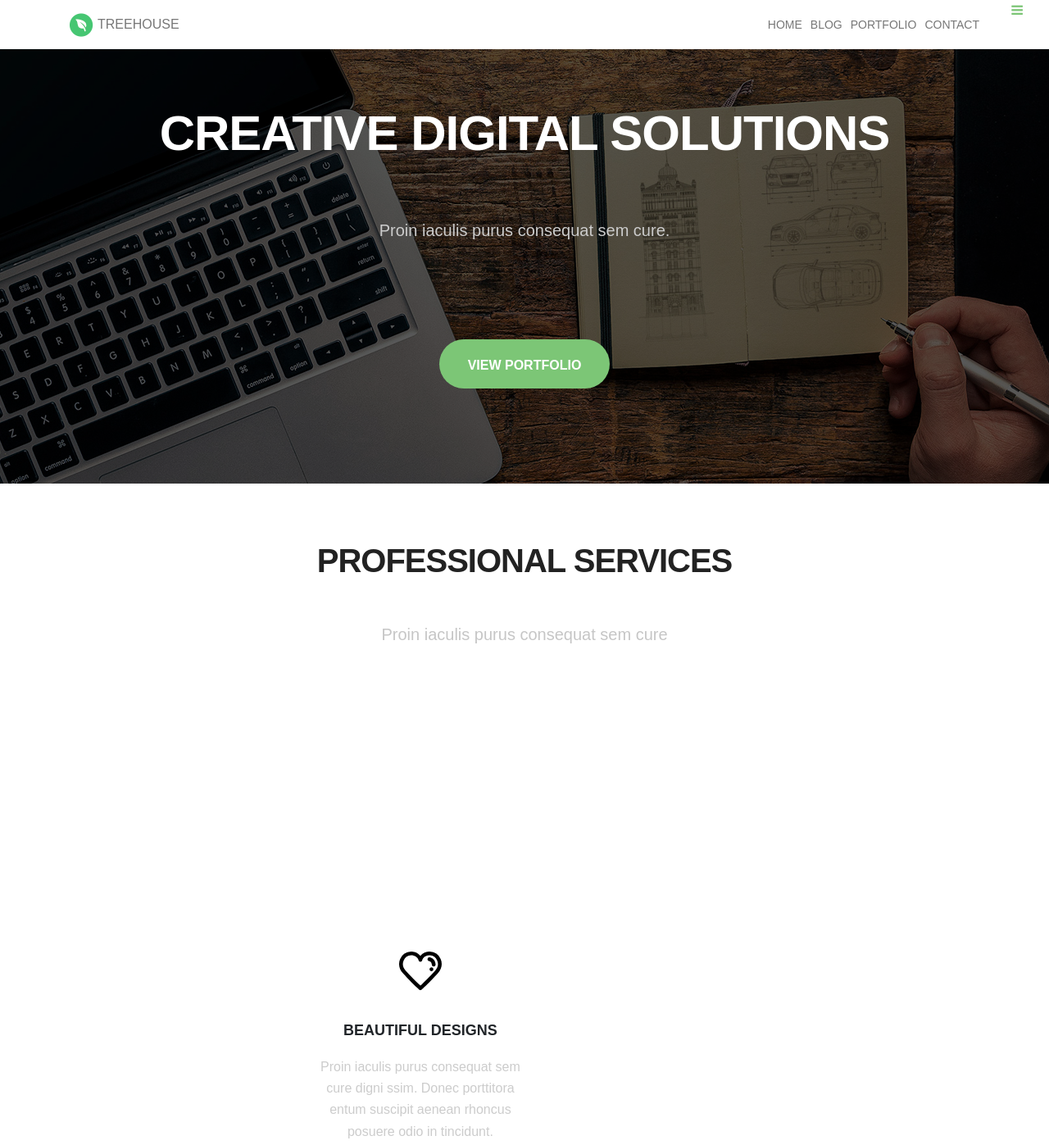
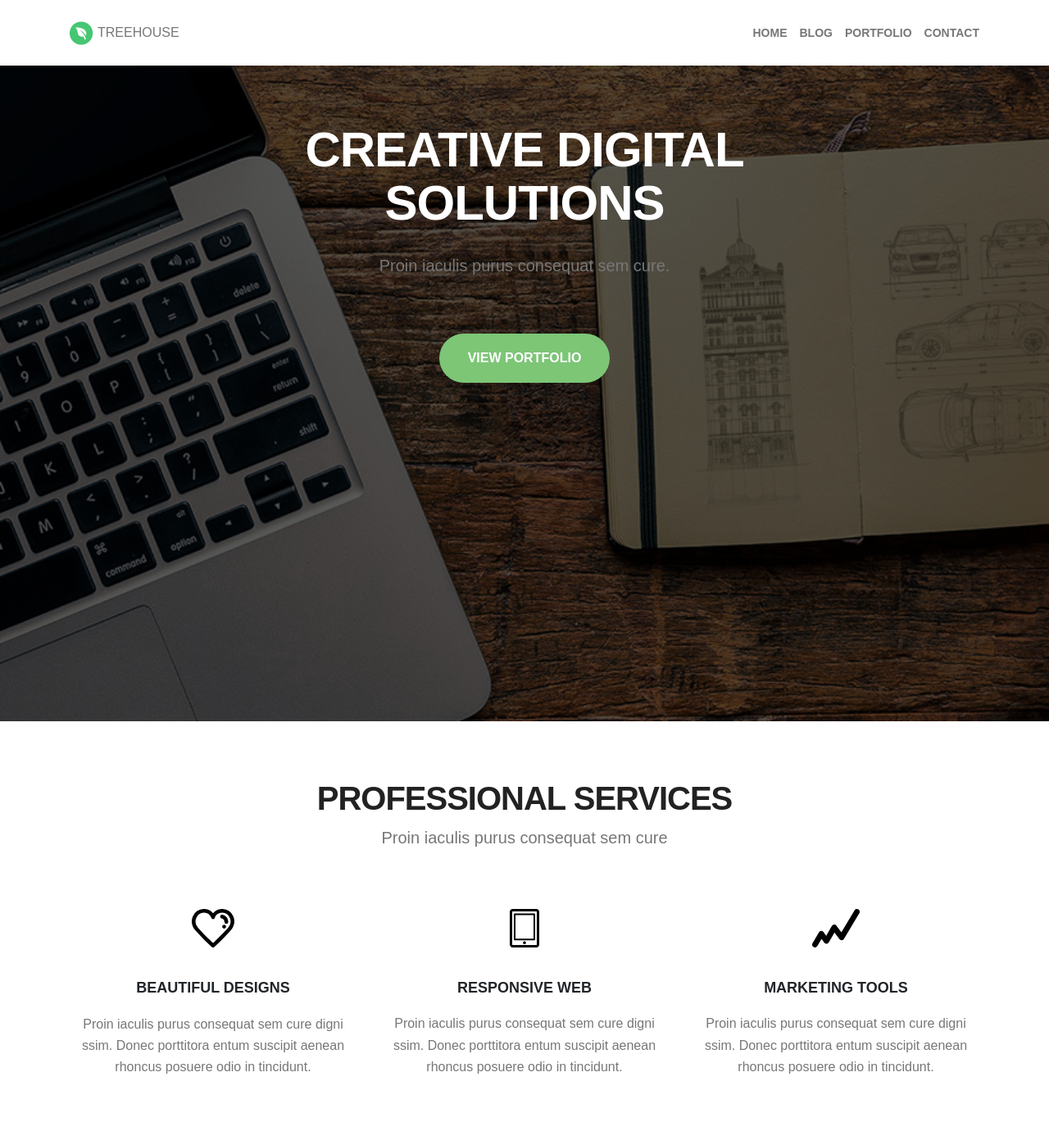
Before and after one commit to mikhail2013ru/Treehouse-Home, a website: page dist/index.html in a window 1280 px wide. Shown: the top 1397 px of the page at 82% size. Drawn offline with Linux system fonts and the light colour scheme.

Commit message:
adaptive

```diff
--- a/dist/index.html
+++ b/dist/index.html
@@ -38,27 +38,28 @@
 <header>
 	<div class="container">
 		<div class="row">
-			<div class="col-sm-4 col-md-3 d-flex">
-				<div class="logo-holder d-flex align-items-center">
+			<div class="col-md-3 col-sm-4 col-8 d-flex align-items-center">
+				<div class="logo d-flex align-items-center">
 					<a href="#">
-						<img src="img/leaf.png" alt="Treehouse-Home">
+						<img class="logo__img" src="img/leaf.png" alt="Treehouse-Home">
 					</a>
-					<p>Treehouse</p>
+					<p class="logo__name">Treehouse</p>
 				</div>
 			</div>
 
-			<div class="col-sm-8 col-md-9">
-				<nav class="navigation-holder visible-lg ">
-					<ul class="navigation-list d-flex justify-content-end align-items-center">
-						<li class="navigation-list__list-item"><a href="">home</a></li>
-						<li class="navigation-list__list-item"><a href="">blog</a></li>
-						<li class="navigation-list__list-item"><a href="">portfolio</a></li>
-						<li class="navigation-list__list-item"><a href="">contact</a></li>
+			<div class="col-md-9 col-sm-8 col-4">
+				<nav class="navigation visible-sm">
+					<ul class="navigation-list d-flex align-items-center justify-content-end">
+						<li class="navigation-list__item"><a class="navigation-list__text-item" href="">home</a></li>
+						<li class="navigation-list__item"><a class="navigation-list__text-item" href="">blog</a></li>
+						<li class="navigation-list__item"><a class="navigation-list__text-item" href="">portfolio</a></li>
+						<li class="navigation-list__item"><a class="navigation-list__text-item" href="">contact</a></li>
 					</ul>
 				</nav>
-				<nav class="m-menu-link"><i class="fa fa-bars"></i></nav>
+				<div class="m-menu-link"><i class="fa fa-bars"></i></div>
 			</div>
 		</div>
+
 	</div>
 </header>
 
@@ -66,13 +67,13 @@
 	<div class="container-fluid">
 		<div class="row">
 			<div class="col-md-12">
-				<div class="Bg-content flex-column justify-content-center text-center">
+				<div class="portfolio flex-column text-center">
 
-						<h1 class="Bg-content__header">Creative Digital Solutions</h1>
+						<h1 class="portfolio__header">Creative Digital <Br />Solutions</h1>
 
-						<p class="Bg-content__subtitle">Proin iaculis purus consequat sem cure.</p>
+						<p class="portfolio__subtitle">Proin iaculis purus consequat sem cure.</p>
 
-						<button type="button d-inline-flex" class="btn btn-primary btn-lg">View Portfolio</button>
+						<button type="button" class="button">View Portfolio</button>
 						<!-- <a class="button" href="#">View Portfolio</a> -->
 				</div>
 
@@ -85,56 +86,53 @@
 	<div class="container">
 		<div class="row">
 			<div class="col-md-12">
-				<div class="services d-flex flex-column justify-content-center text-center">
+				<div class="services text-center">
 					<h2 class="services__header">Professional Services</h2>
 					<p class="services__subtitle">Proin iaculis purus consequat sem cure</p>
 				</div>
 			<!-- col-md-12 -->
 			</div>
 
-			<div class="row">
-				<article class="service-box d-flex justify-content-center text-center">
+
+			<div class="service-img text-center d-flex flex-lg-row flex-md-column flex-sm-column flex-column">
 				<!-- service-box 1 -->
-					<div class="col-md-4 col-sm-12">
-						<div class="service-box__icon"><img src="img/Heart.svg" alt="Heart"></div>
+				<div class="col-lg-4">
+					<div class="service-img__icon"><img src="img/Heart.svg" alt="Heart"></div>
 
-						<p class="service-box__header">beautiful designs</p>
+					<p class="service-img__header">beautiful designs</p>
 
-						<p class="service-box__text">Proin iaculis purus consequat sem cure
+					<p class="service-img__text">Proin iaculis purus consequat sem cure
 					digni ssim. Donec porttitora entum suscipit
 					aenean rhoncus posuere odio in tincidunt.</p>
 				</div>
 
 
-					<div class="col-md-4 col-sm-6">
+				<div class="col-lg-4">
 					<!-- service-box 2 -->
-						<div class="service-box__icon"><img src="img/Mobile.svg" alt="Mobile"></div>
-							<p class="service-box__header">responsive web</p>
-							<p class="service-box__text">Proin iaculis purus consequat sem cure
+					<div class="service-img__icon"><img src="img/Mobile.svg" alt="Mobile"></div>
+					<p class="service-img__header">responsive web</p>
+					<p class="service-img__text">Proin iaculis purus consequat sem cure
 								digni ssim. Donec porttitora entum suscipit
 								aenean rhoncus posuere odio in tincidunt.</p>
 				</div>
 
-					<div class="col-md-4 col-sm-6">
+				<div class="col-lg-4">
 					<!-- service-box 3 -->
-						<div class="service-box__icon"><img src="img/Graph.svg" alt="Graph"></div>
-							<p class="service-box__header">Marketing tools</p>
-							<p class="service-box__text">Proin iaculis purus consequat sem cure
+					<div class="service-img__icon"><img src="img/Graph.svg" alt="Graph"></div>
+					<p class="service-img__header">Marketing tools</p>
+					<p class="service-img__text">Proin iaculis purus consequat sem cure
 								digni ssim. Donec porttitora entum suscipit
 								aenean rhoncus posuere odio in tincidunt.</p>
 				<!-- col-md-4 -->
 				</div>
-				<!-- service-box -->
-				</article>
+			<!-- service-img -->
 			</div>
-			<!-- row -->
 		</div>
 		<!-- row -->
 	</div>
 	<!-- container -->
-	</div>
+</section>
 
-	</section>
 	<!-- just-relax -->
 	<div class="container-fluid">
 		<div class="row">
```
Also changed, not shown: dist/css/main.min.css. Lines whose indentation alone changed are shown as unchanged.
